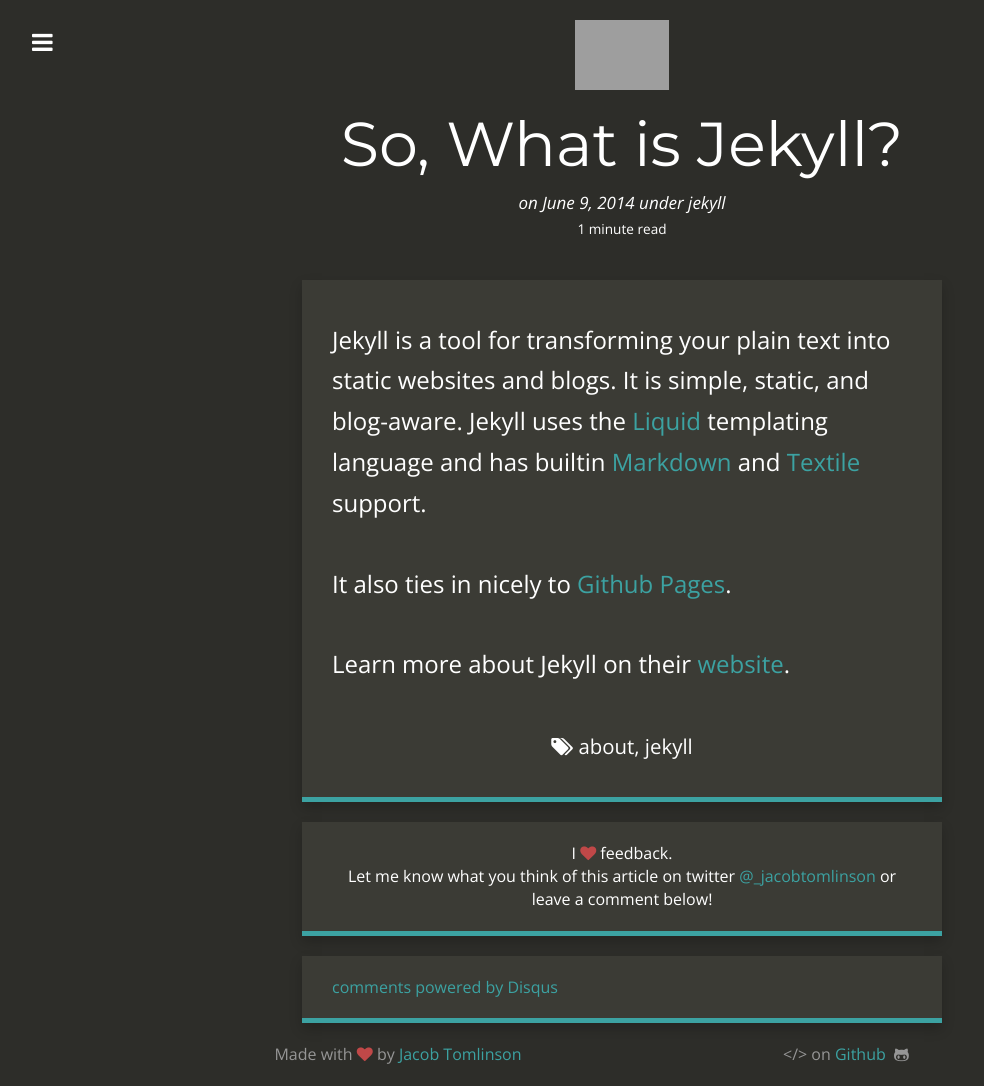
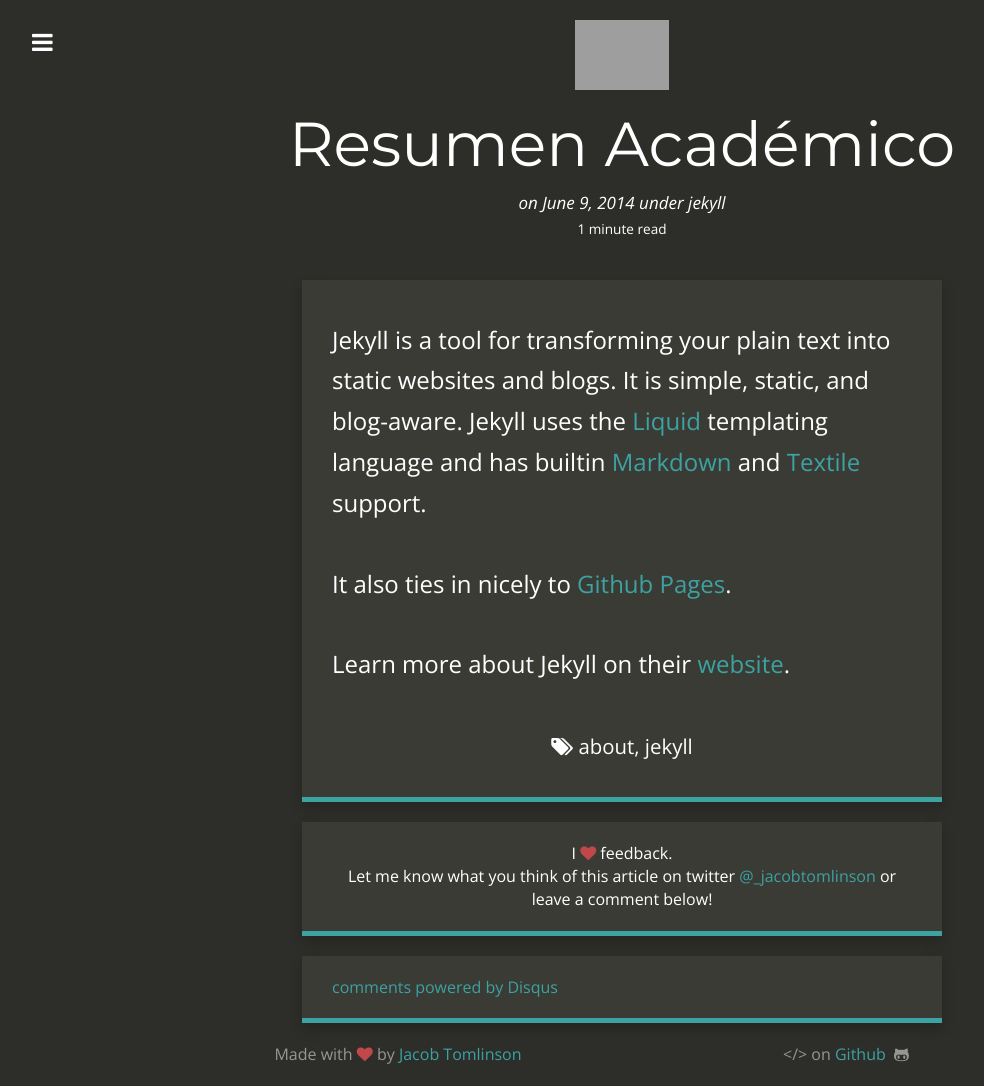
Before and after one commit to elviavillamar/elviavillamar, a Jekyll site: the page built from _posts/2014-06-09-so-what-is-jekyll.md, in a window 1280 px wide. Shown: the whole page, without its empty margins (18-1002 px from the left). Built offline with Jekyll 4.4.1, drawn with Linux system fonts in a browser that asks for light colours; nearby versions of some CDN libraries; comment, search, counter and statistics services are not loaded; grey boxes are pictures that could not be loaded.

Commit message:
Update 2014-06-09-so-what-is-jekyll.md

```diff
--- a/_posts/2014-06-09-so-what-is-jekyll.md
+++ b/_posts/2014-06-09-so-what-is-jekyll.md
@@ -1,6 +1,6 @@
 ---
 layout:     post
-title:      So, What is Jekyll?
+title:      Resumen Académico
 date:       2014-06-09 12:32:18
 summary:    Transform your plain text into static websites and blogs. Simple, static, and blog-aware.
 categories: jekyll
```
